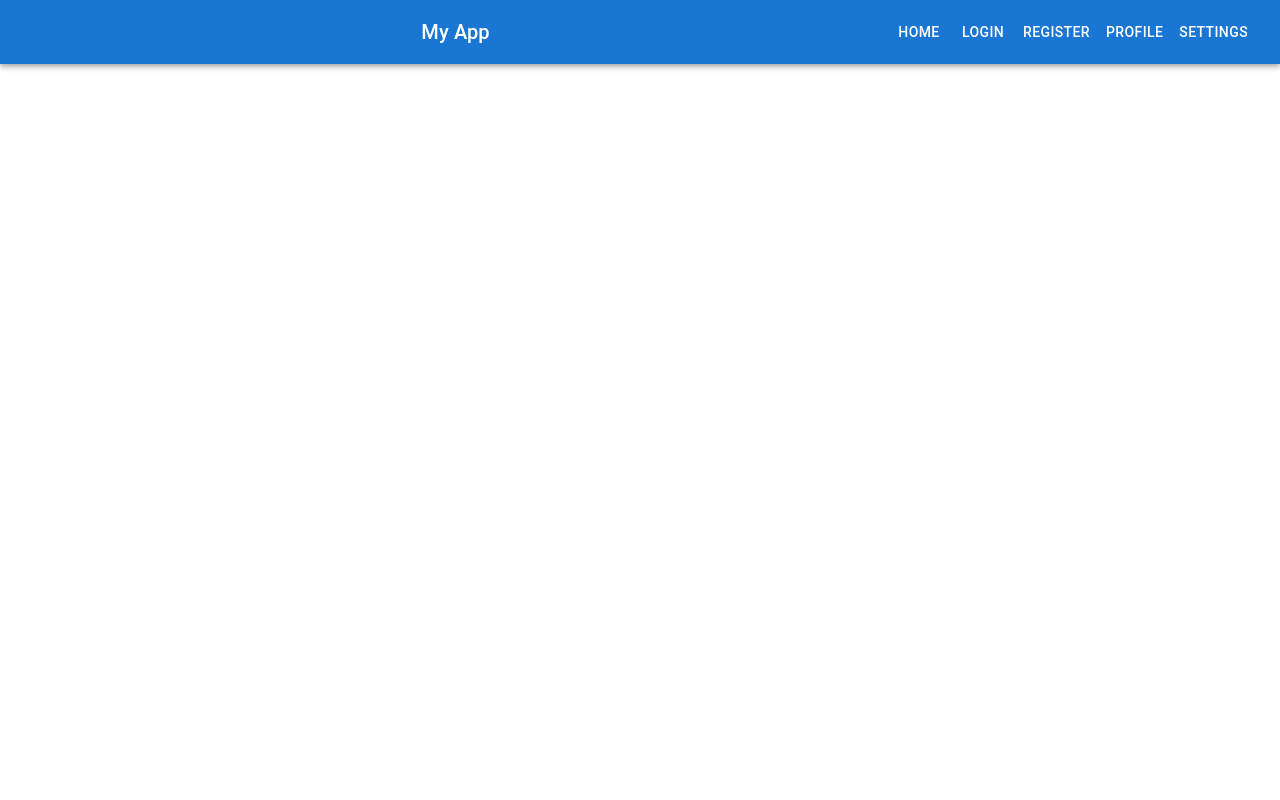
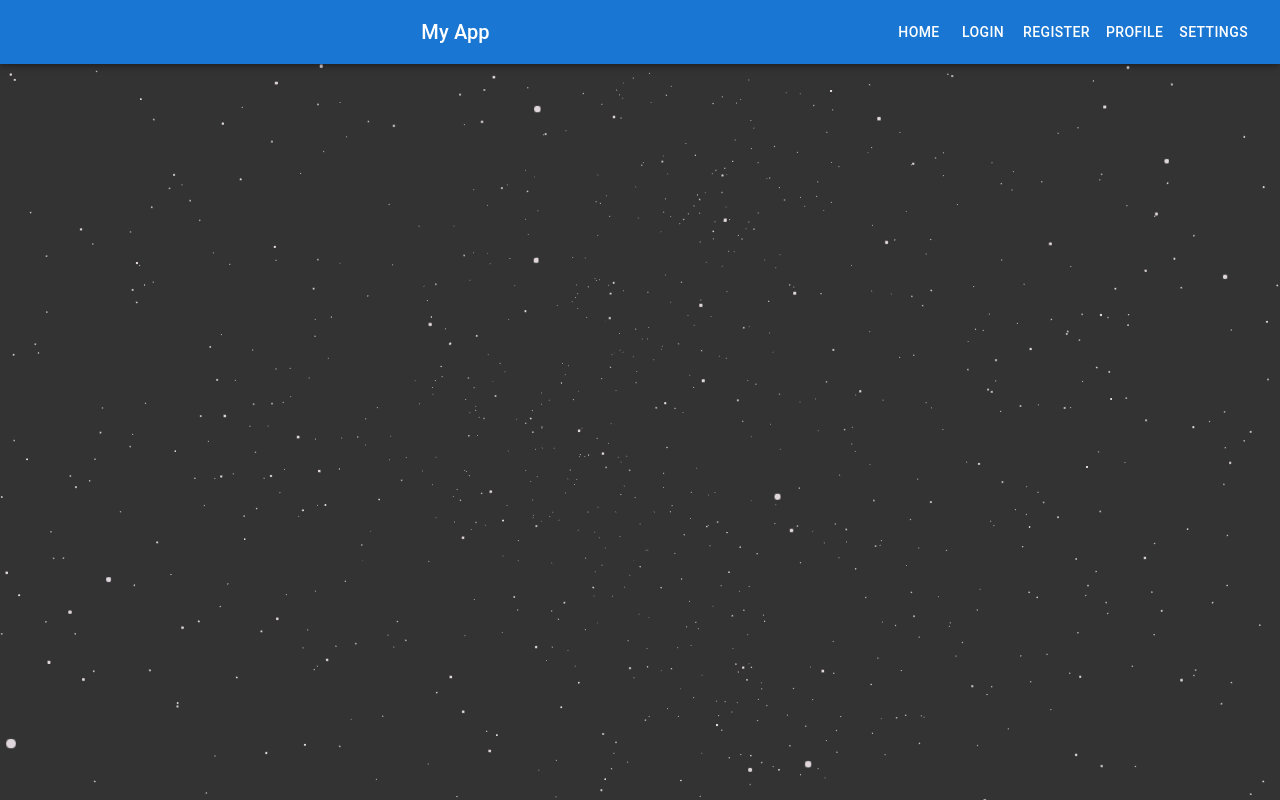
Before and after one commit to Zed-CSP/SocialNetwork, a React (Create React App) app in the folder client/: page /createpost in a window 1280 px wide. Built offline with nearby package versions, Linux system fonts and the light colour scheme.

Commit message:
visual fixes

```diff
--- a/client/package.json
+++ b/client/package.json
@@ -21,6 +21,7 @@
     "react-dom": "^18.2.0",
     "react-router-dom": "^6.14.2",
     "react-scripts": "5.0.1",
+    "react-three-fiber": "^6.0.13",
     "tailwindcss": "^3.3.3",
     "three": "^0.154.0",
     "web-vitals": "^2.1.4"
--- a/client/src/App.css
+++ b/client/src/App.css
@@ -12,3 +12,17 @@
   align-items: center;
   justify-content: center;
 }
+
+.BotSide{
+  height: 100vh;
+  width: 100vw;
+  position: relative;
+  z-index: 1;
+}
+
+.TopSide{
+  height: 100vh;
+  width: 100vw;
+  position: absolute;
+  z-index: 2;
+}
--- a/client/src/App.js
+++ b/client/src/App.js
@@ -1,15 +1,18 @@
 import React, { useState, useRef } from 'react'
 import { BrowserRouter as Router, Route, Routes } from 'react-router-dom';
 import './App.css';
-import { Inter, Login, Register, Profile, Home, Header } from './components';
+import { Canvas} from '@react-three/fiber';
+import { SVGLoader } from 'three/examples/jsm/loaders/SVGLoader';
+import { Inter, Login, Register, Profile, Home, Header, Stars } from './components';
 
 
 
 
 
 function App() {
-  return (<div className="AppSc" >
-
+  return (
+  <div className="AppSc" >
+     <div className='TopSide'>
       <Router>
         <Header />
         <Routes>
@@ -20,9 +23,14 @@ function App() {
           <Route path="/" element={<Login />} />
         </Routes>
       </Router>
-
-
       </div>
+    <div className='BotSide hight-screen width-screen'>
+  <Canvas camera={{position:[0, 0, 1]}}>
+      <color attach={'background'} args={['#333333']} />
+      <Stars/>
+  </Canvas>
+  </div>
+  </div>
 
   );
 }
--- /dev/null
+++ b/client/src/components/Background.js
@@ -0,0 +1,24 @@
+import { useState, useRef } from 'react'
+import { Canvas, useFrame } from '@react-three/fiber'
+import { Points, PointMaterial } from '@react-three/drei'
+import * as random from 'maath/random/dist/maath-random.esm'
+
+
+
+export function Stars(props) {
+  const ref = useRef()
+  const [sphere] = useState(() => random.inSphere(new Float32Array(5000), { radius: 1.5 }))
+  useFrame((state, delta) => {
+    ref.current.rotation.x -= delta / 10
+    ref.current.rotation.y -= delta / 15
+  })
+  return (
+    <group rotation={[0, 0, Math.PI / 4]}>
+      <Points ref={ref} positions={sphere} stride={3} frustumCulled={false} {...props}>
+        <PointMaterial transparent color="#ffa0e0" size={0.005} sizeAttenuation={true} depthWrite={false} />
+      </Points>
+    </group>
+  )
+}
+
+export default Stars;
--- a/client/src/components/index.js
+++ b/client/src/components/index.js
@@ -4,3 +4,4 @@ export { default as Profile } from './Profile';
 export { default as Inter } from './Inter';
 export { default as Home } from './Home';
 export { default as Header } from './Header';
+export { default as Stars } from './Background';
```
